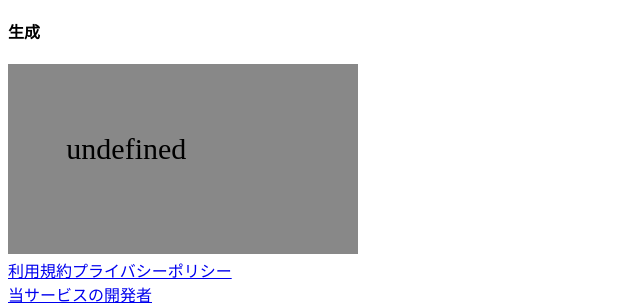
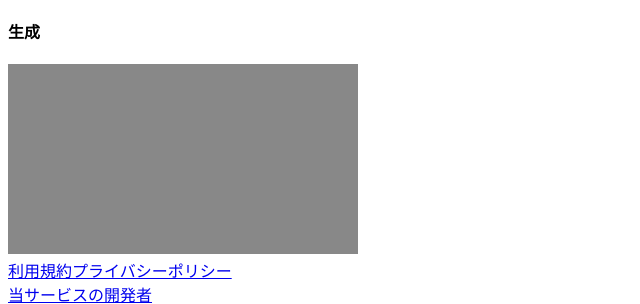
Before and after one commit to welove-t/one-phrase, a Next.js app: page /phrase/new in a window 1280 px wide. Shown: the part 389-693 px from the top of the page, without its empty margins (0-640 px from the left). Built offline with nearby package versions, Linux system fonts and the light colour scheme; no server answers.

Commit message:
🐛 canvasのフレーズが反映されないバグ解消及びサイズ調整

```diff
--- a/src/components/CreateImage.tsx
+++ b/src/components/CreateImage.tsx
@@ -24,9 +24,9 @@ const CreateImage = ({ data }) => {
     ctx.clearRect(0, 0, width, height);
     ctx.fillStyle = bgColor;
     ctx.fillRect(0, 0, width, height);
-    ctx.font = '30px Hiragino Maru Gothic Pro';
+    ctx.font = '16px Hiragino Maru Gothic Pro';
     ctx.fillStyle = foColor;
-    ctx.fillText(data.comment, width / 6, height / 2);
+    ctx.fillText(data, width / 20, height / 4);
     // const img = new Image();
     // img.crossOrigin = 'Anonymous';
     // img.src =
--- a/src/pages/phrase/new.tsx
+++ b/src/pages/phrase/new.tsx
@@ -69,7 +69,7 @@ const CreatePhrase = () => {
             cols={40}
             rows={5}
             placeholder="お気に入りのフレーズを入力"
-            className="border border-blue-400 rounded-md px-2 py-3 resize-none focus:outline-none focus:ring-1"
+            className="border border-blue-400 rounded-md pl-3 pr-1 py-3 resize-none focus:outline-none focus:ring-1"
             onChange={(event: ChangeEvent<HTMLTextAreaElement>) => {
               setPhrase(event.target.value);
             }}
```
